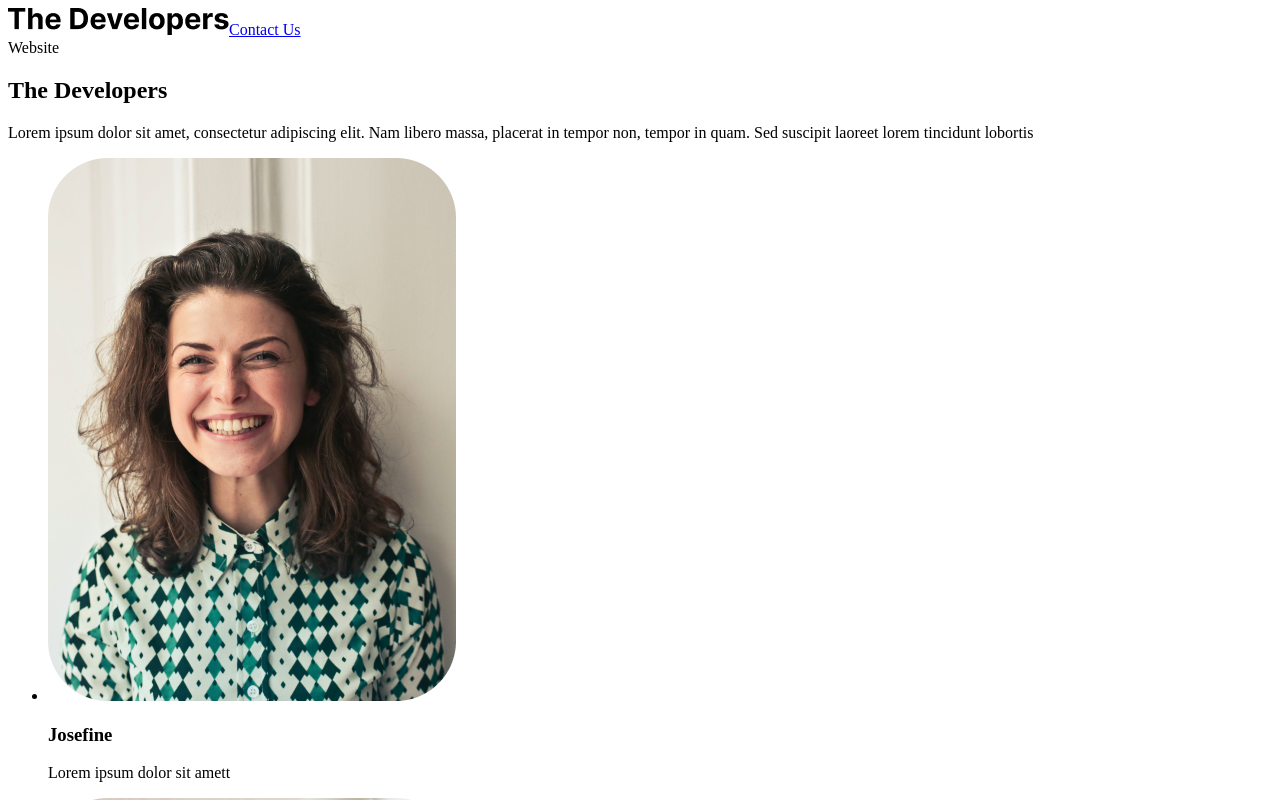
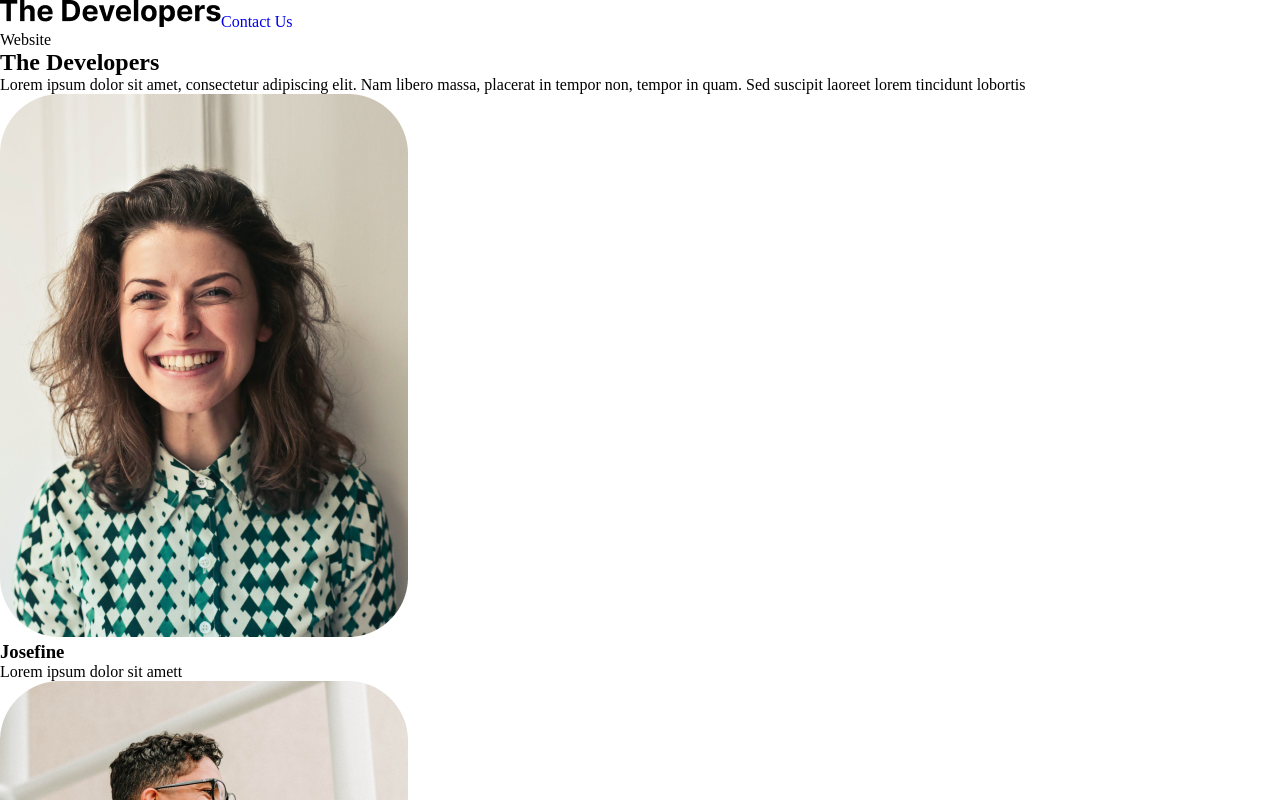
Before and after one commit to bervalim/the-developers, an Angular app in the folder the-developers/: page / in a window 1280 px wide. Shown: the top 800 px of the page. Built offline with nearby package versions, Linux system fonts and the light colour scheme.

Commit message:
feat/general-styles

```diff
--- a/the-developers/src/index.html
+++ b/the-developers/src/index.html
@@ -5,6 +5,12 @@
     <title>The Developers</title>
     <base href="/" />
     <meta name="viewport" content="width=device-width, initial-scale=1" />
+    <link rel="preconnect" href="https://fonts.googleapis.com" />
+    <link rel="preconnect" href="https://fonts.gstatic.com" crossorigin />
+    <link
+      href="https://fonts.googleapis.com/css2?family=Inter:wght@100..900&display=swap"
+      rel="stylesheet"
+    />
   </head>
   <body>
     <app-root></app-root>
--- a/the-developers/src/styles.scss
+++ b/the-developers/src/styles.scss
@@ -1 +1,3 @@
 /* You can add global styles to this file, and also import other style files */
+@import "./styles/globalStyles.scss";
+@import "./styles/reset.scss";
--- /dev/null
+++ b/the-developers/src/styles/globalStyles.scss
@@ -0,0 +1,24 @@
+:root {
+  --font-primary: "Inter", sans-serif;
+  --color-white: #fff;
+  --color-blue: #7e9bff;
+  --color-black: #000000;
+  --color-yellow: #fdff88;
+  --color-grey: #fafafa;
+}
+
+.section__white {
+  background-color: var(--color-white);
+}
+
+.section__blue {
+  background-color: var(--color-blue);
+}
+
+.section__black {
+  background-color: var(--color-black);
+}
+
+.section__grey {
+  background-color: var(--color-grey);
+}
--- /dev/null
+++ b/the-developers/src/styles/reset.scss
@@ -0,0 +1,38 @@
+* {
+  box-sizing: border-box;
+  margin: 0;
+  padding: 0;
+}
+
+ul,
+ol {
+  list-style: none;
+}
+
+button {
+  cursor: pointer;
+  background: transparent;
+  border: none;
+}
+
+a {
+  text-decoration: none;
+}
+
+img {
+  max-width: 100%;
+}
+
+input,
+textarea,
+select {
+  background: transparent;
+  border: none;
+}
+
+textarea:focus,
+input:focus,
+select:focus {
+  box-shadow: 0 0 0 0;
+  outline: 0;
+}
```
